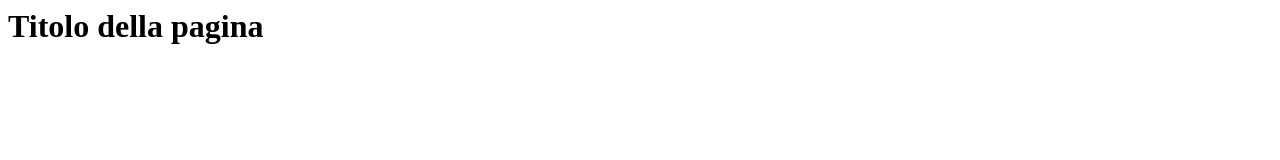
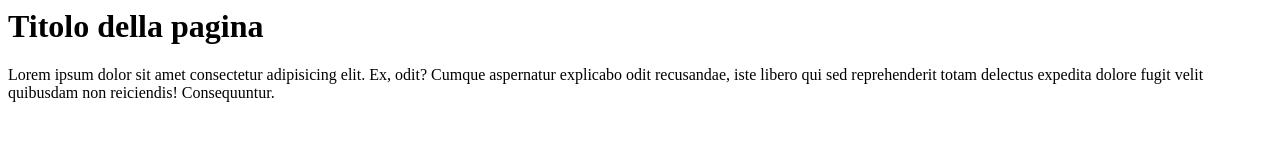
Before and after one commit to 5oN1A/la_mia_prima_repository, a plain HTML site: page index.html in a window 1280 px wide. Drawn offline with Linux system fonts and the light colour scheme.

Commit message:
Aggiunto paragrafo Lorem Ipsum

```diff
--- a/index.html
+++ b/index.html
@@ -1,5 +1,6 @@
 <html>
     <body>
         <h1>Titolo della pagina</h1>
+        <p>Lorem ipsum dolor sit amet consectetur adipisicing elit. Ex, odit? Cumque aspernatur explicabo odit recusandae, iste libero qui sed reprehenderit totam delectus expedita dolore fugit velit quibusdam non reiciendis! Consequuntur.</p>
     </body>
 </html>
```
